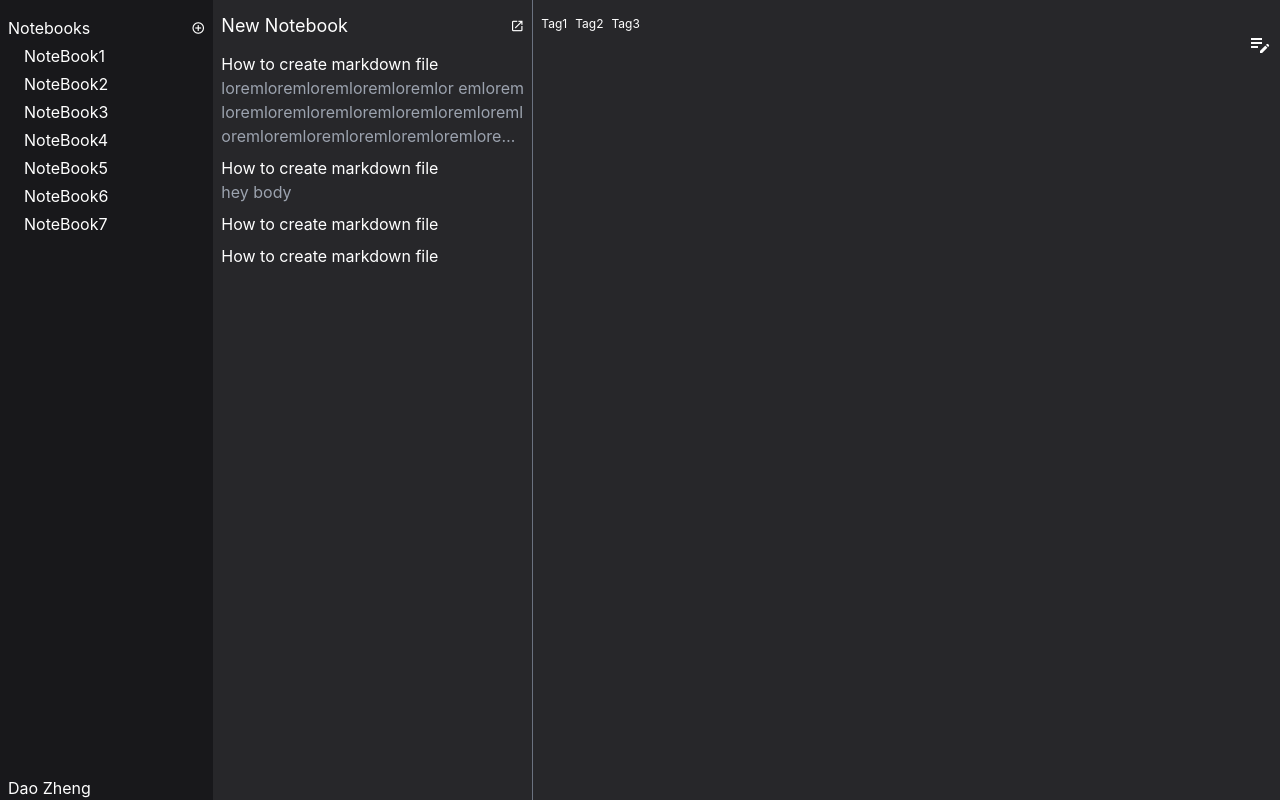
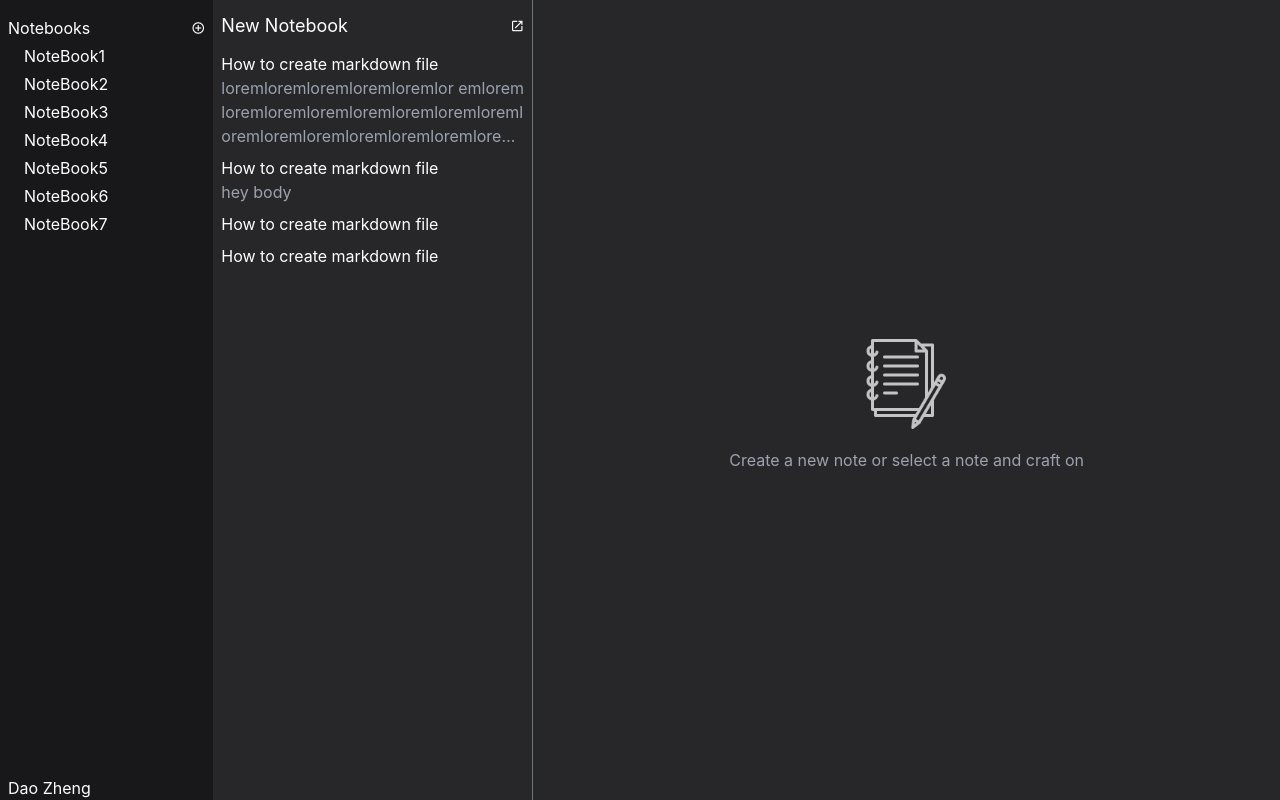
Before and after one commit to daoyzheng/notecraft, a React (Vite) app: page /notebook in a window 1280 px wide. Built offline with nearby package versions, Linux system fonts and the light colour scheme.

Commit message:
Add notebook icon

```diff
--- a/src/components/noteDetails/NoteDetails.tsx
+++ b/src/components/noteDetails/NoteDetails.tsx
@@ -17,7 +17,18 @@ const NoteDetails = ({ className, currentNote, onDocChange } : Props) => {
   }, [currentNote])
 
   return (
-    <div className={`px-2 pt-2 bg-zinc-800 text-white ${className}`}>
+    <div className={`${className} px-2 pt-2 bg-zinc-800 text-white`}>
+      {
+        !currentNote ?
+        <div className="flex justify-center items-center h-full text-gray-400">
+          <div className="flex flex-col items-center">
+            <div className="w-24">
+              <img src="/src/assets/imgs/notebook.png" alt="notebook"/>
+            </div>
+            <div className="mt-4">Create a new note or select a note and craft on</div>
+          </div>
+        </div> :
+        <div>
           <div className="flex flex-row gap-x-10 items-center">
             <div className="text-xl">{currentNote?.title}</div>
           </div>
@@ -46,6 +57,8 @@ const NoteDetails = ({ className, currentNote, onDocChange } : Props) => {
             }
           </div>
         </div>
+      }
+    </div>
   )
 }
 
--- a/src/components/notelist/Notelist.tsx
+++ b/src/components/notelist/Notelist.tsx
@@ -1,4 +1,3 @@
-import { useState } from 'react'
 import { INote } from '../../interfaces/note'
 import Note from '../note/Note'
 interface Props {
--- a/src/pages/notebook/Notebook.tsx
+++ b/src/pages/notebook/Notebook.tsx
@@ -1,4 +1,4 @@
-import { useState } from "react"
+import { useEffect, useState } from "react"
 import NoteDetails from "../../components/noteDetails/NoteDetails"
 import Notelist from "../../components/notelist/Notelist"
 import { INote } from "../../interfaces/note"
@@ -29,6 +29,12 @@ const Notebook = () => {
     }
   ])
   const [currentNote, setCurrentNote] = useState<INote|null>(null)
+  useEffect(() => {
+    // if (!currentNote && noteList.length > 0) {
+    //   setCurrentNote(noteList[0])
+    // }
+  }, [])
+
   function handleCreateNewNote (newNote: INote) {
     newNote.id = noteList.length + 1
     setNoteList(oldNoteList => [...oldNoteList, newNote])
```
Also changed, not shown: src/assets/imgs/notebook.png (added). Lines whose indentation alone changed are shown as unchanged.
